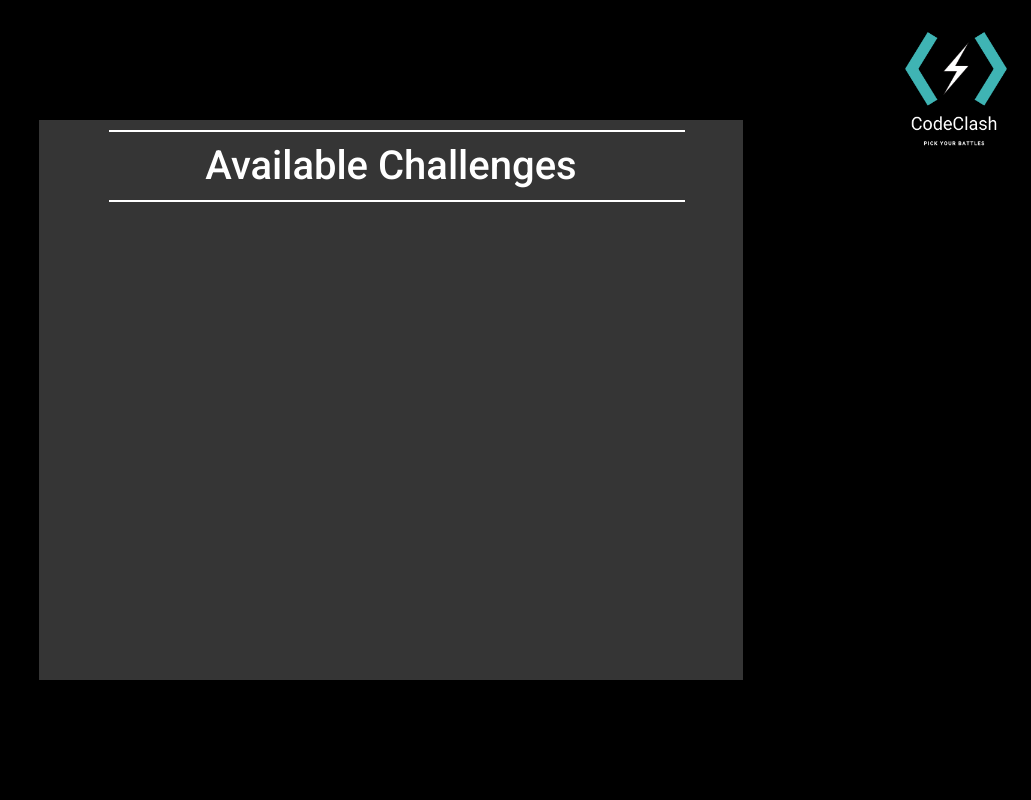
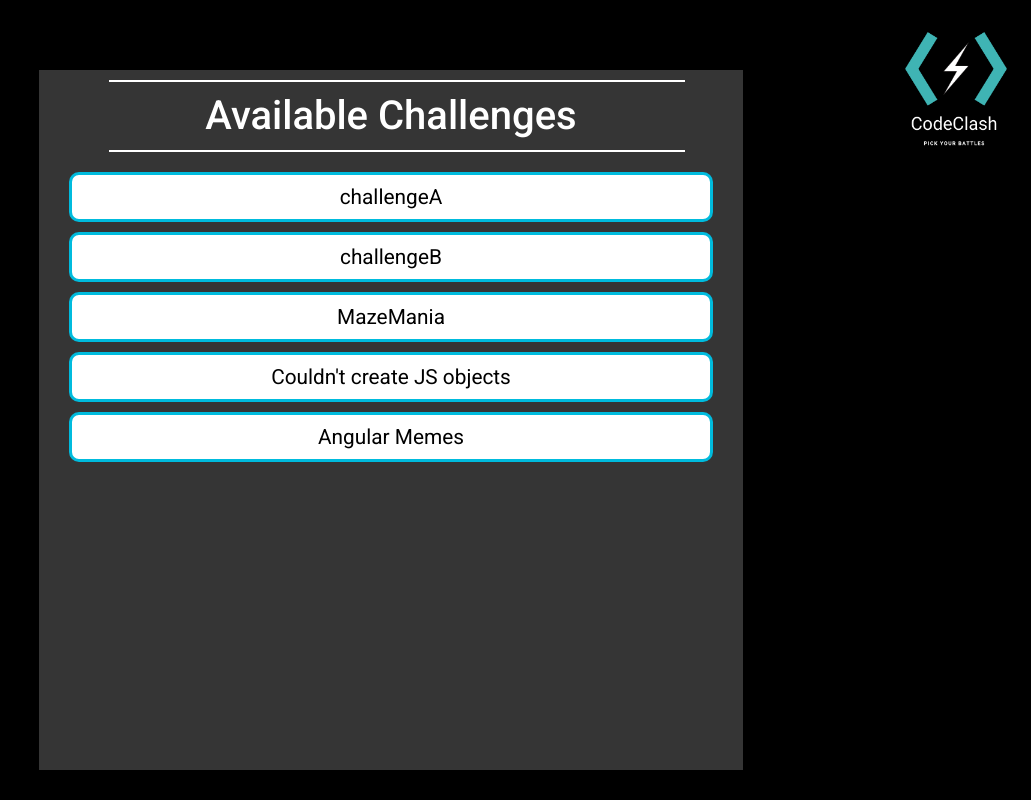
Before and after one commit to mohamed-youssef-bou/CodeClashFrontend, a React (Create React App) app: page /challenges in a window 1280 px wide. Shown: the whole page, without its empty margins (249-1280 px from the left). Built offline with nearby package versions, Linux system fonts and the light colour scheme.

Commit message:
finished Styling and layout

```diff
--- a/src/components/ListAllChallengesPage.css
+++ b/src/components/ListAllChallengesPage.css
@@ -40,7 +40,8 @@
   display: block;
   background-color: var(--clr-grey);
   text-align: center;
-  height: 70vh;
+  margin-top: 70px;
+  margin-bottom: 30px;
   width: 55vw;
   z-index: 10;
 }
@@ -73,3 +74,20 @@
 .title::after {
   bottom: -10px;
 }
+
+.challengesList {
+  list-style: none;
+  margin-top: 30px;
+  text-align: center;
+  padding: 0;
+}
+
+.challengesListItem {
+  font-size: 1.3rem;
+  color: black;
+  background-color: white;
+  padding: 10px 20px;
+  margin: 10px 30px;
+  border-radius: 10px;
+  border: 3px solid var(--clr-accent);
+}
--- a/src/components/ListAllChallengesPage.js
+++ b/src/components/ListAllChallengesPage.js
@@ -9,6 +9,14 @@ export class ListAllChallengesPage extends Component {
     };
   }
 
+  //for testing purposes
+  fakeChallengeNames = [
+    "challengeA",
+    "challengeB",
+    "MazeMania",
+    "Couldn't create JS objects",
+    "Angular Memes",
+  ];
   callAPI() {
     fetch("http://localhost:9000/") //insert correct link
       .then((res) => res.json())
@@ -20,6 +28,8 @@ export class ListAllChallengesPage extends Component {
       .catch((err) => {
         console.log(err);
       });
+
+    this.setState({ challenges: this.fakeChallengeNames });
   }
 
   componentDidMount() {
@@ -32,11 +42,14 @@ export class ListAllChallengesPage extends Component {
         <div class="logoChallengesPage"></div>
         <div class="challengesPageSubcontainer">
           <h1 class="title">Available Challenges</h1>
-          <div class="challengesList">
+          <ul class="challengesList">
+            {/* {this.state.challenges.map((challenge) => (
+              <li class="challengesListItem">{challenge.name}</li>
+            ))} */}
             {this.state.challenges.map((challenge) => (
-              <li>{challenge.name}</li>
+              <li class="challengesListItem">{challenge}</li>
             ))}
-          </div>
+          </ul>
         </div>
       </div>
     );
```
